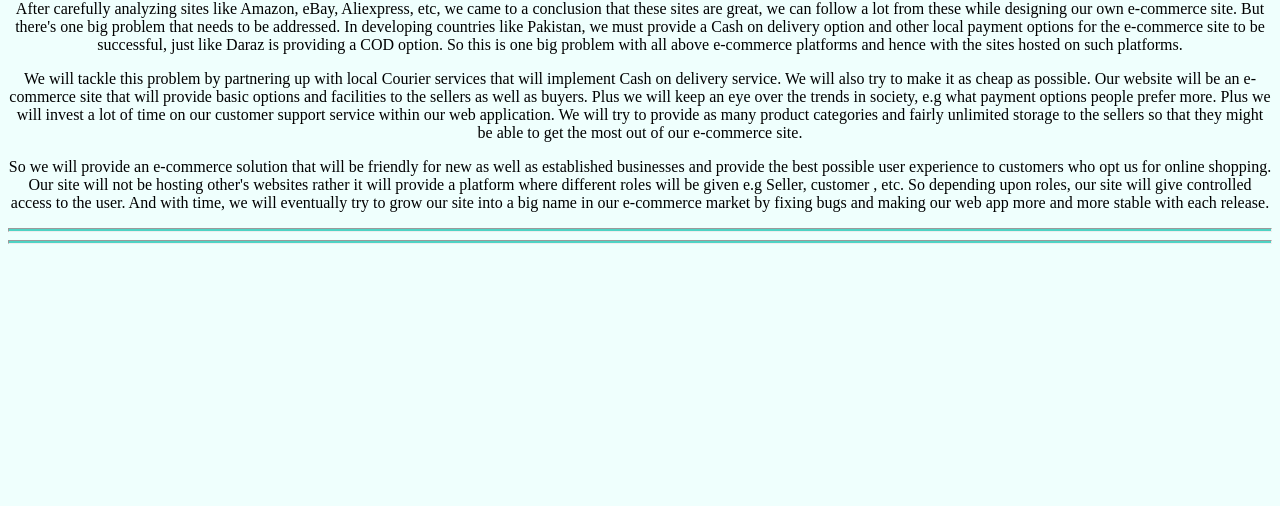
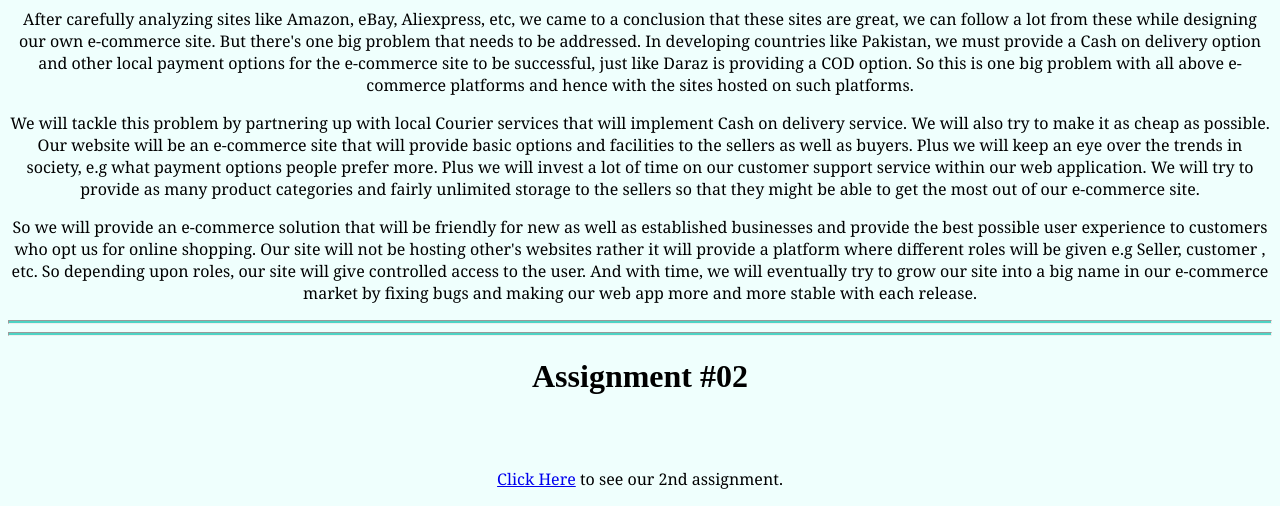
Before and after one commit to nehTYCOON/Our-Homepage, a plain HTML site: page index.html in a window 1280 px wide. Shown: the part 686-1192 px from the top of the page. Before the commit the page ends 938 px from the top, so only its background shows below. Drawn offline with Linux system fonts and the light colour scheme.

Commit message:
Update index.html

```diff
--- a/index.html
+++ b/index.html
@@ -17,8 +17,8 @@ font-family: Georgia, Times, "Times New Roman", serif;
     </center>
     <center>
       <left>
-      <img src="AhmedHasnat.jpg" height="150" width="150">  <h4>AHMED HASNAT(460-FBAS/BSIT4/F19)</h4> </left> <center>
- <h1>&</h1>  <right> <h4>BILAL SHUAIB (444-FBAS/BSIT4/F19)</h4>  <img src="BilalShuaib.jpg" height="150" width="150"> </right> </center>
+      <img src="AhmedHasnat.jpg" height="150" width="150">  <h4 class="p1">AHMED HASNAT(460-FBAS/BSIT4/F19)</h4> </left> <center>
+ <h1>&</h1>  <right> <h4 class="p1">BILAL SHUAIB (444-FBAS/BSIT4/F19)</h4>  <img src="BilalShuaib.jpg" height="150" width="150"> </right> </center>
 
     <hr size=4 style="background-color: #4FD3C4" >
   </head>
@@ -26,16 +26,16 @@ font-family: Georgia, Times, "Times New Roman", serif;
     <hr size=4 style="background-color: #4FD3C4" >
     <center>
       <h1 class="p1">OUR WEB PROPOSAL</h1>
-      <p>
+      <p class="p1">
         After carefully analyzing sites like Amazon, eBay, Aliexpress, etc, we came to a conclusion that these sites are great, we can follow a lot from these while designing our own e-commerce site. But there's one big problem that needs to be addressed. In developing countries like Pakistan, we must provide a Cash on delivery option and other local payment options for the e-commerce site to be successful, just like Daraz is providing a COD option.
 So this is one big problem with all above e-commerce platforms and hence with the sites hosted on such platforms. </p>
-<p>We will tackle this problem by partnering up with local Courier services that will implement Cash on delivery service. We will also try to make it as cheap as possible.
+<p class="p1">We will tackle this problem by partnering up with local Courier services that will implement Cash on delivery service. We will also try to make it as cheap as possible.
 
 Our website will be an e-commerce site that will provide basic options and facilities to the sellers as well as buyers. Plus we will keep an eye over the trends in society, e.g what payment options people prefer more. Plus we will invest a lot of time on our customer support service within our web application.
 
 We will try to provide as many product categories and fairly unlimited storage to the sellers so that they might be able to get the most out of our e-commerce site.</p>
 
-So we will provide an e-commerce solution that will be friendly for new as well as established businesses and provide the best possible user experience to customers who opt us for online shopping.
+<p class="p1">So we will provide an e-commerce solution that will be friendly for new as well as established businesses and provide the best possible user experience to customers who opt us for online shopping.
 Our site will not be hosting other's websites rather it will provide a platform where different roles will be given e.g Seller, customer , etc. So depending upon roles, our site will give controlled access to the user.
 
 And with time, we will eventually try to grow our site into a big name in our e-commerce market by fixing bugs and making our web app more and more stable with each release.
@@ -43,5 +43,11 @@ And with time, we will eventually try to grow our site into a big name in our e-
     </center>
     <hr size=4 style="background-color: #4FD3C4" >
     <hr size=4 style="background-color: #4FD3C4" >
+    <h1 class="pq">Assignment #02</h1>
+    <br>
+    <br>
+    <p class="p1">
+      <a href="https://bilal5699.github.io/assignmnt.github.io/">Click Here</a> to see our 2nd assignment.
+     </p>
   </body>
 </html>
```
